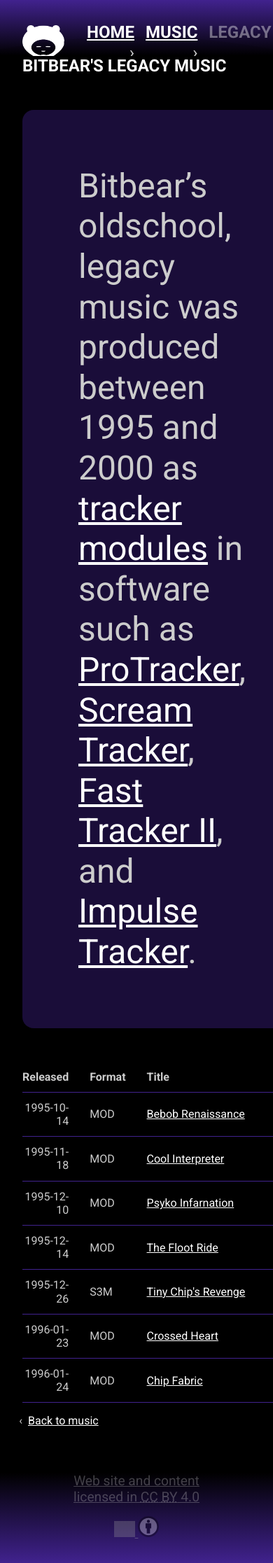
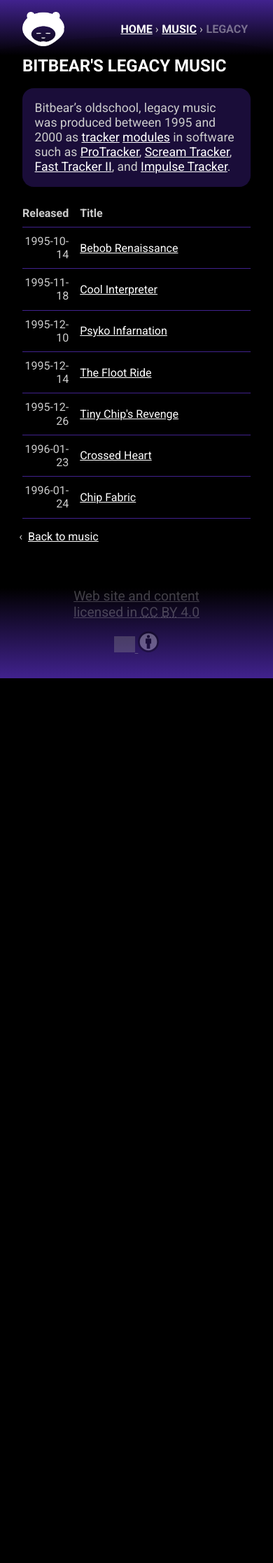
Before and after one commit to asbjornu/bitbear.org, a Jekyll site: the page built from music/legacy/index.md, in a window 390 px wide. Shown: the whole page at 70% size. Built offline with Jekyll 4.4.1, drawn with Linux system fonts in a browser that asks for light colours; after the commit the page ends 969 px from its top, so only the background shows below that; grey boxes are pictures that could not be loaded.

Commit message:
Adjust mobile CSS

```diff
--- a/assets/scss/bitbear.scss
+++ b/assets/scss/bitbear.scss
@@ -98,6 +98,7 @@ header {
                 text-align: right;
                 padding: 1rem 0 1rem 1rem;
                 display: block;
+                white-space: nowrap;
 
                 &:after {
                     content: "\203a";
@@ -326,18 +327,49 @@ footer {
                 background-image: url('/assets/images/bitbear-head.png');
                 background-size: 60px 49px;
             }
+
+            ul {
+                font-size: 1rem;
+
+                li {
+                    padding: 1rem 0 1rem .3rem;
+                }
+            }
         }
     }
 
     main {
         padding: 0 2rem;
         top: -2rem;
-    }
 
-    .jumbotron {
-        font-size: 1.5rem;
-        padding: 0;
-        background-color: inherit;
+        .jumbotron {
+            font-size: 1.1rem;
+            padding: 1em;
+            margin: 1em 0;
+        }
+
+        table {
+            th,
+            td {
+                padding: 10px 8px;
+                text-align: left;
+                border-bottom: 1px solid $bg-color-light;
+            }
+
+            .format {
+                display: none;
+            }
+        }
+
+        .media {
+            display: block;
+        }
+
+        #youtube {
+            iframe {
+                max-width: 69vw;
+            }
+        }
     }
 
     footer {
--- a/music/legacy/index.md
+++ b/music/legacy/index.md
@@ -13,7 +13,7 @@ Tracker][impulse-tracker].
   <thead>
     <tr>
       <th title="Release date" width="17%" class="r">Released</th>
-      <th>Format</th>
+      <th class="format">Format</th>
       <th>Title</th>
     </tr>
   </thead>
```
